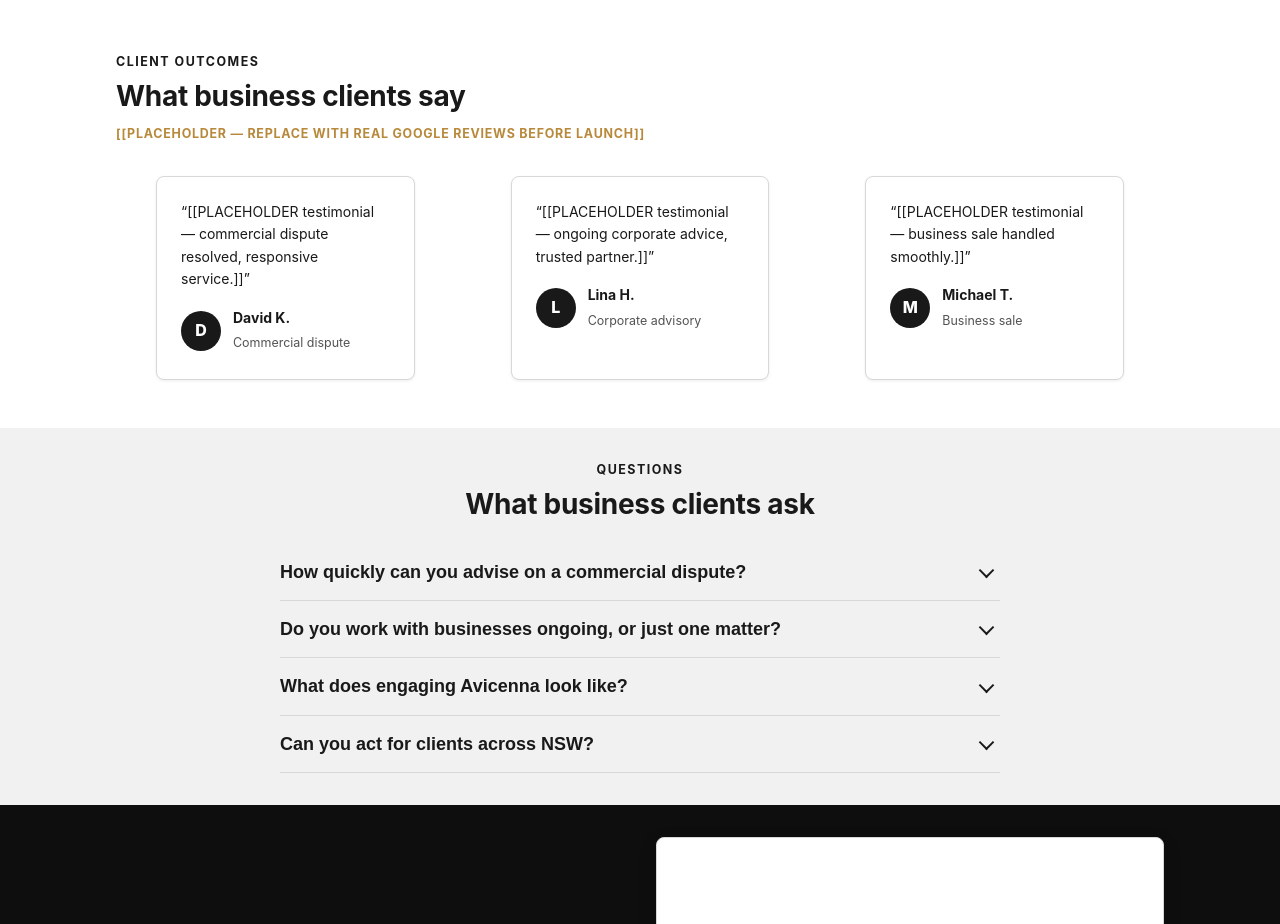
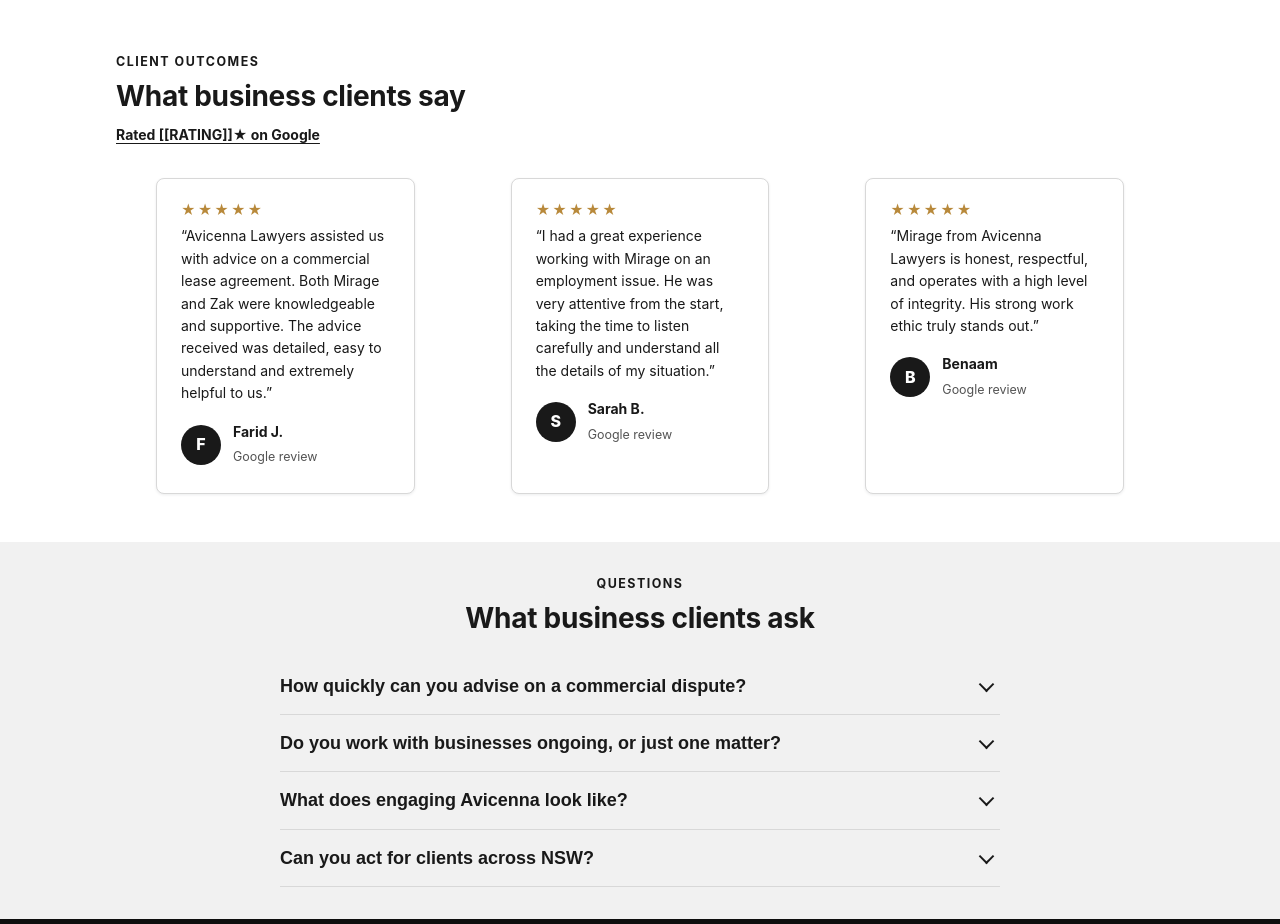
Before and after one commit to canvaallwebbedup-code/avicenna-lawyers, a plain HTML site: page corporate-commercial.html in a window 1280 px wide. Shown: the part 2320-3244 px from the top of the page. Drawn offline with Linux system fonts and the light colour scheme.

Commit message:
Add real Google review testimonials

```diff
--- a/corporate-commercial.html
+++ b/corporate-commercial.html
@@ -14,7 +14,7 @@
     [ ] Formspree ID       - replace XXXXXXXX in the Formspree URL (form action + CONFIG.FORM_ENDPOINT in main.js)
     [ ] GA4 / Ads IDs      - replace G-XXXXXXXXXX + AW-XXXXXXXXXX in the <head> gtag snippet
     [ ] Ads conv. labels   - add conversion labels to CONFIG.ADS_CONVERSIONS in main.js
-    [ ] Testimonials       - replace the [[PLACEHOLDER]] reviews with real Google reviews
+    [x] Testimonials       - real Google reviews added (still need [[RATING]] + [[GOOGLE_REVIEWS_URL]])
     [x] [[TODO confirm]]   - service lines set (Commercial Litigation + Commercial General); no free-consult on corporate
   ==========================================================================
 -->
@@ -263,27 +263,30 @@
       <div class="container">
         <p class="section__eyebrow">Client outcomes</p>
         <h2 id="reviews-h">What business clients say</h2>
-        <p class="placeholder-note">[[PLACEHOLDER — replace with real Google reviews before launch]]</p>
+        <p class="reviews-link"><a href="[[GOOGLE_REVIEWS_URL]]">Rated [[RATING]]★ on Google</a></p>
         <div class="testimonials" style="margin-top:var(--sp-4)">
           <figure class="testimonial">
-            <p>“[[PLACEHOLDER testimonial — commercial dispute resolved, responsive service.]]”</p>
+            <div class="testimonial__stars" role="img" aria-label="Rated 5 out of 5 stars">★★★★★</div>
+            <p>“Avicenna Lawyers assisted us with advice on a commercial lease agreement. Both Mirage and Zak were knowledgeable and supportive. The advice received was detailed, easy to understand and extremely helpful to us.”</p>
             <figcaption class="testimonial__person">
-              <span class="testimonial__avatar" aria-hidden="true">D</span>
-              <span class="testimonial__meta"><strong>David K.</strong><span>Commercial dispute</span></span>
+              <span class="testimonial__avatar" aria-hidden="true">F</span>
+              <span class="testimonial__meta"><strong>Farid J.</strong><span>Google review</span></span>
             </figcaption>
           </figure>
           <figure class="testimonial">
-            <p>“[[PLACEHOLDER testimonial — ongoing corporate advice, trusted partner.]]”</p>
+            <div class="testimonial__stars" role="img" aria-label="Rated 5 out of 5 stars">★★★★★</div>
+            <p>“I had a great experience working with Mirage on an employment issue. He was very attentive from the start, taking the time to listen carefully and understand all the details of my situation.”</p>
             <figcaption class="testimonial__person">
-              <span class="testimonial__avatar" aria-hidden="true">L</span>
-              <span class="testimonial__meta"><strong>Lina H.</strong><span>Corporate advisory</span></span>
+              <span class="testimonial__avatar" aria-hidden="true">S</span>
+              <span class="testimonial__meta"><strong>Sarah B.</strong><span>Google review</span></span>
             </figcaption>
           </figure>
           <figure class="testimonial">
-            <p>“[[PLACEHOLDER testimonial — business sale handled smoothly.]]”</p>
+            <div class="testimonial__stars" role="img" aria-label="Rated 5 out of 5 stars">★★★★★</div>
+            <p>“Mirage from Avicenna Lawyers is honest, respectful, and operates with a high level of integrity. His strong work ethic truly stands out.”</p>
             <figcaption class="testimonial__person">
-              <span class="testimonial__avatar" aria-hidden="true">M</span>
-              <span class="testimonial__meta"><strong>Michael T.</strong><span>Business sale</span></span>
+              <span class="testimonial__avatar" aria-hidden="true">B</span>
+              <span class="testimonial__meta"><strong>Benaam</strong><span>Google review</span></span>
             </figcaption>
           </figure>
         </div>
--- a/styles.css
+++ b/styles.css
@@ -361,6 +361,10 @@
 .testimonial__avatar { width: 40px; height: 40px; border-radius: 50%; background: var(--brand); color: #fff; display: grid; place-items: center; font-weight: 800; flex: none; }
 .testimonial__meta strong { display: block; font-size: var(--fs-sm); }
 .testimonial__meta span { font-size: var(--fs-xs); color: var(--text-soft); }
+.testimonial__stars { color: var(--accent); font-size: var(--fs-sm); letter-spacing: 2px; line-height: 1; margin-bottom: var(--sp-2); }
+.reviews-link { font-size: var(--fs-sm); font-weight: 700; margin-bottom: var(--sp-4); }
+.reviews-link a { color: var(--brand); text-decoration: underline; text-underline-offset: 3px; }
+.reviews-link a:hover { text-decoration-thickness: 2px; }
 .placeholder-note { font-size: var(--fs-xs); color: var(--accent); font-weight: 700; text-transform: uppercase; letter-spacing: 0.06em; margin-bottom: var(--sp-3); }
 
 /* ----- FAQ accordion ------------------------------------------------------- */
```
Also changed, not shown: criminal-traffic.html (+14 -11 lines).
